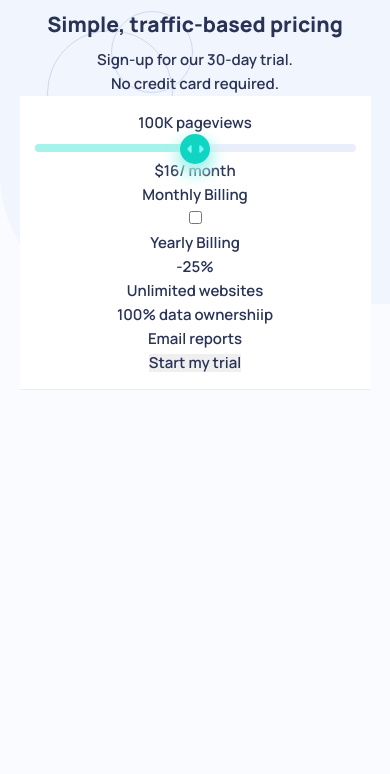
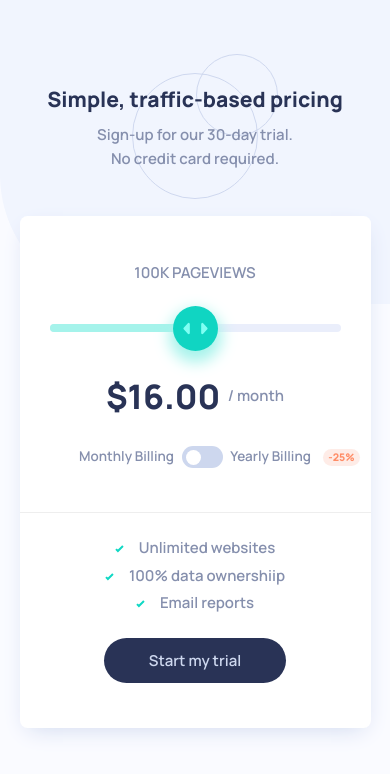
Before and after one commit to Liltanie/interactive-pricing-component, a plain HTML site: page index.html in a window 390 px wide. Drawn offline with Linux system fonts and the light colour scheme.

Commit message:
card styles for mobile

```diff
--- a/code/main.js
+++ b/code/main.js
@@ -30,7 +30,7 @@ switchBilling.addEventListener('input', e => {
 const setPrice = value => {
 	let billing = prices[value].pricePerMonth
 	if (switchBilling.checked) billing -= (billing * 25) / 100
-	price.textContent = billing
+	price.textContent = `$${billing}.00`
 	views.textContent = prices[value].pageviews
 }
 
--- a/index.html
+++ b/index.html
@@ -5,6 +5,7 @@
 		<meta http-equiv="X-UA-Compatible" content="IE=edge" />
 		<meta name="viewport" content="width=device-width, initial-scale=1.0" />
 		<title>Simple, traffic-based pricing</title>
+		<link rel="shortcut icon" href="./images/favicon-32x32.png" type="image/x-icon" />
 		<link rel="stylesheet" href="/css/normalize.css" />
 		<link rel="preconnect" href="https://fonts.googleapis.com" />
 		<link rel="preconnect" href="https://fonts.gstatic.com" crossorigin />
@@ -18,22 +19,22 @@
 		<main class="container">
 			<h1 class="primary-title">Simple, traffic-based pricing</h1>
 			<p>Sign-up for our 30-day trial.<br />No credit card required.</p>
-			<article class="pricing-component">
+			<article class="card">
 				<div>
-					<label for="slider"><span class="views"></span> pageviews</label>
+					<label class="label-views" for="slider"><span class="views"></span> pageviews</label>
 					<div class="slider-container">
 						<input type="range" id="slider" class="slider" step="1" min="0" max="4" />
-						<div class="progress-bar"><span class="progress-bar__fill"></span></siv>
+						<div class="progress-bar"><span class="progress-bar__fill"></span></div>
 					</div>
-					<p>$<span class="price"></span><span>/ month</span></p>
-					<div>
+					<p class="p-price"><span class="price"></span>/ month</p>
+					<div class="card__switch-billing">
 						<p>Monthly Billing</p>
 						<label class="switch">
 							<input type="checkbox" id="switch" />
-							<span class="switch"></span>
+							<span class="switch-slider"></span>
 						</label>
 						<p>Yearly Billing</p>
-						<p>-25%</p>
+						<p class="discount">-25%</p>
 					</div>
 				</div>
 				<div>
--- a/sass/main.scss
+++ b/sass/main.scss
@@ -1,6 +1,10 @@
 :root {
+	--dark-blue: hsl(227, 35%, 25%);
+	--light-blue: hsl(223, 50%, 87%);
 	--light-green: hsl(174, 77%, 80%);
 	--green: hsl(174, 86%, 45%);
+	--orange: hsl(15, 100%, 70%);
+	--color-text: hsl(225, 20%, 60%);
 	font-size: 15px;
 }
 
@@ -11,14 +15,20 @@
 }
 
 body {
+	background: hsl(230, 100%, 99%) url(../images/bg-pattern.svg) top left/250% no-repeat;
 	font-family: 'Manrope', sans-serif;
+	font-weight: 600;
 	line-height: 1.6;
-	background: hsl(230, 100%, 99%) url(../images/bg-pattern.svg) top left/250% no-repeat;
 }
 
 main {
-	color: hsl(227, 35%, 25%);
+	color: var(--dark-blue);
 	text-align: center;
+	padding: 5em 0;
+
+	> p {
+		color: var(--color-text);
+	}
 }
 
 img {
@@ -42,9 +52,20 @@ button {
 }
 
 .btn {
+	background-color: var(--dark-blue);
 	border: none;
+	border-radius: 5em;
+	color: var(--light-blue);
 	cursor: pointer;
 	display: inline-block;
+	padding: 1em 3em;
+	line-height: 1;
+	transition: color 175ms ease-in-out;
+
+	&:hover,
+	&:focus {
+		color: #fff;
+	}
 }
 
 .container {
@@ -56,6 +77,7 @@ button {
 .primary-title {
 	font-size: 1.5rem;
 	font-size: clamp(1.4rem, calc(1.2571rem + 0.5714vw), 1.6rem);
+	font-weight: 800;
 	line-height: 1.3;
 	padding: 0.5em 0;
 	position: relative;
@@ -64,14 +86,22 @@ button {
 		content: url(../images/pattern-circles.svg);
 		position: absolute;
 		z-index: -1;
+		inset: 0;
+		margin: auto;
+		width: 6em;
+		top: -1em;
 	}
 }
 
-.pricing-component {
+.card {
 	background: #fff;
+	border-radius: 0.5em;
+	box-shadow: 0em 0.5em 1.5em -0.5em var(--light-blue);
+	color: var(--color-text);
+	margin-top: 3em;
 
 	> div {
-		padding: 1em;
+		padding: 3em 2em;
 		position: relative;
 
 		&:first-child::before {
@@ -84,11 +114,112 @@ button {
 			background: #eee;
 		}
 	}
+
+	.label-views {
+		text-transform: uppercase;
+	}
+
+	.p-price {
+		display: flex;
+		align-items: center;
+		justify-content: center;
+		gap: 0.5em;
+		padding-bottom: 1.5em;
+
+		.price {
+			color: var(--dark-blue);
+			font-weight: 800;
+			font-size: 2.25rem;
+		}
+	}
+
+	&__switch-billing {
+		display: flex;
+		align-items: center;
+		justify-content: center;
+		flex-wrap: wrap;
+		gap: 0.5em;
+
+		p {
+			font-size: 0.9rem;
+		}
+
+		.discount {
+			background-color: hsl(14, 92%, 95%);
+			border-radius: 5em;
+			color: var(--orange);
+			font-size: 0.7rem;
+			font-weight: 800;
+			padding: 0.3em 0.5em;
+			position: absolute;
+			line-height: 1;
+			right: 1em;
+		}
+	}
+
+	ul {
+		position: relative;
+		top: -1.5em;
+		display: grid;
+		gap: 0.25em;
+
+		li::before {
+			content: url(../images/icon-check.svg);
+			padding-right: 1em;
+		}
+	}
+}
+
+.switch {
+	position: relative;
+	display: inline-block;
+	width: 2.75em;
+	height: 1.5em;
+
+	input {
+		display: none;
+
+		&:checked + .switch-slider {
+			background-color: var(--orange);
+
+			&:hover,
+			&:focus {
+				background-color: var(--green);
+			}
+
+			&::before {
+				transform: translateX(1.15em);
+			}
+		}
+	}
+
+	.switch-slider {
+		background-color: var(--light-blue);
+		border-radius: 1em;
+		cursor: pointer;
+		inset: 0;
+		position: absolute;
+
+		&::before {
+			transition: transform 250ms ease-in-out;
+			content: '';
+			width: 1em;
+			height: 1em;
+			background-color: #fff;
+			border-radius: 5em;
+			position: absolute;
+			top: 0;
+			bottom: 0;
+			left: 0.3em;
+			margin: auto;
+		}
+	}
 }
 
 .slider-container {
+	position: relative;
+	margin: 2em 0;
 	width: 100%;
-	position: relative;
 
 	.slider {
 		-moz-appearance: none;
@@ -108,8 +239,8 @@ button {
 			border-radius: 5em;
 			box-shadow: 0 0.5em 1em 0.25em var(--light-green);
 			cursor: pointer;
-			height: 2em;
-			width: 2em;
+			height: 3em;
+			width: 3em;
 			transition: background-color 250ms ease-in-out;
 
 			&:hover,
```
Also changed, not shown: css/main.css, 1 other file.
